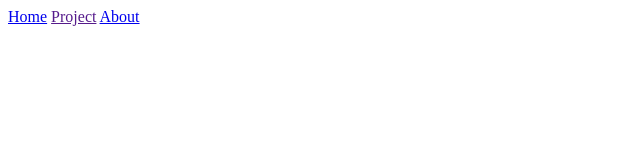
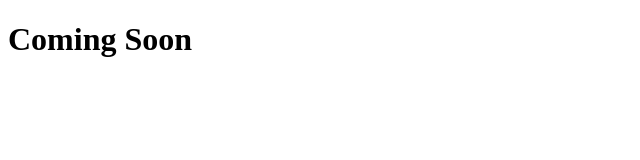
Before and after one commit to elbhiruni/elbhiruni.github.io, a plain HTML site: page index.html in a window 1280 px wide. Shown: the whole page, without its empty margins (0-640 px from the left). Drawn offline with Linux system fonts and the light colour scheme.

Commit message:
Update index.html

```diff
--- a/index.html
+++ b/index.html
@@ -6,19 +6,7 @@
 </head>
 <body>
 
-    <header>
-        <nav>
-            <a href="#">Home</a>
-            <a href="">Project</a>
-            <a href="#">About</a>
-        </nav>
-    </header>
-    <section>
-
-    </section>
-    <footer class="footer">
-
-    </footer>
+    <h1>Coming Soon</h1>
 
 </body>
 </html>
```
